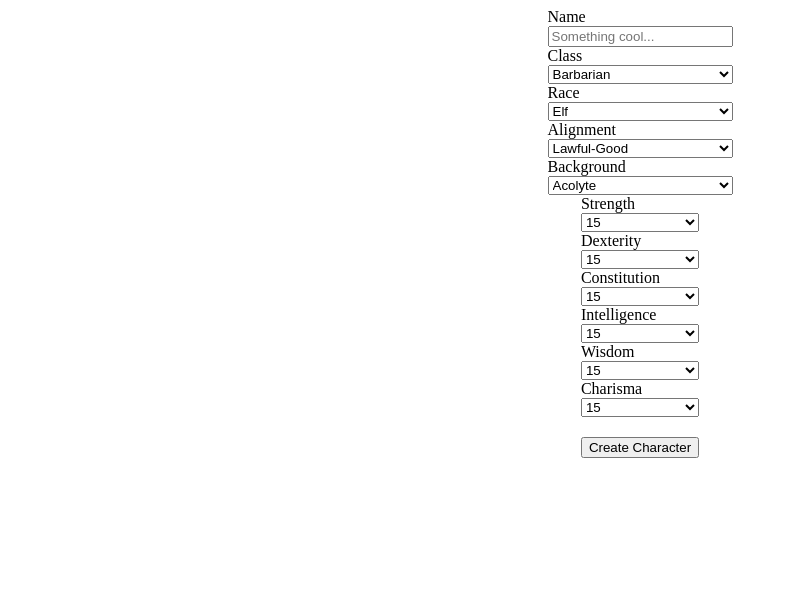
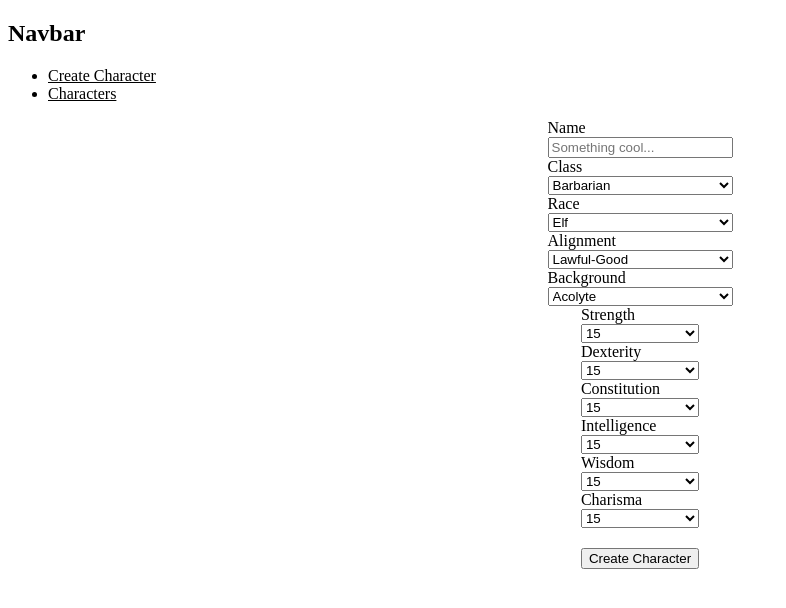
Before and after one commit to Leon-Parsons/DND-MERN-2, a React (Vite) app in the folder client/: page / in a window 1280 px wide. Shown: the top 608 px of the page, without its empty margins (0-786 px from the left). Built offline with nearby package versions, Linux system fonts and the light colour scheme.

Commit message:
Basic navbar setup

```diff
--- a/client/src/App.jsx
+++ b/client/src/App.jsx
@@ -2,6 +2,7 @@ import { useEffect, useState } from 'react'
 import './App.css'
 import axios from 'axios'
 import CreateCharacter from './components/CreateCharacter';
+import NavBar from './components/NavBar';
 // import CharacterCreator from "./components/CreateCharacter";
 
 function App() {
@@ -19,6 +20,7 @@ function App() {
 
   return (
     <div>
+      <NavBar/>
       <CreateCharacter/>
       {/* {
         characters.map(character => {
--- /dev/null
+++ b/client/src/components/NavBar.jsx
@@ -0,0 +1,23 @@
+import React from 'react'
+import { NavLink } from 'react-router-dom'
+
+function NavBar() {
+  return (
+    <nav>
+      <div className='nav-title'>
+        <h1>Navbar</h1>
+      </div>
+        <ul>
+          <li>
+            <a href="/createChar">Create Character</a>
+          </li>
+
+          <li>
+            <a href="/myChars">Characters</a>
+          </li>
+        </ul>
+    </nav>
+  )
+}
+
+export default NavBar;
```
